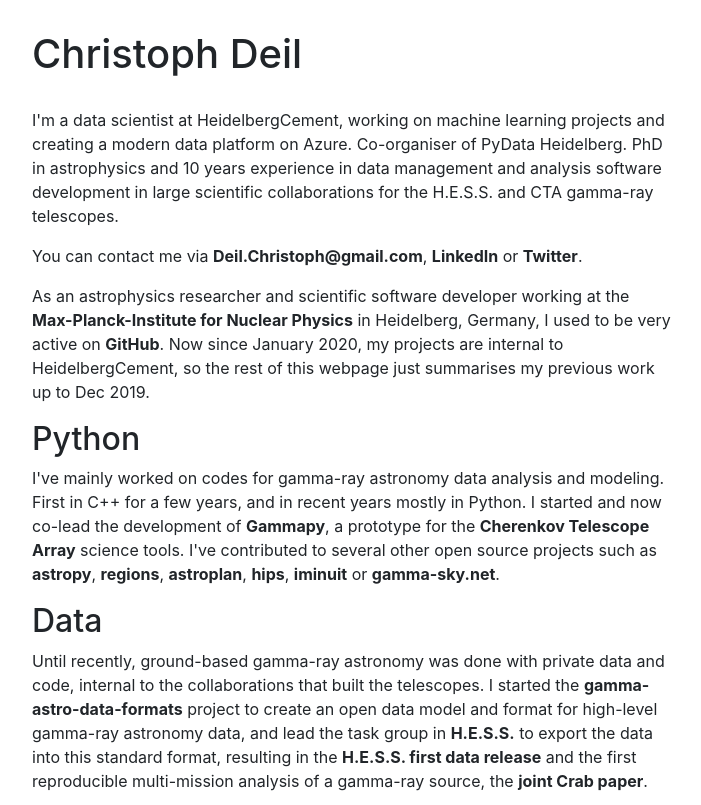
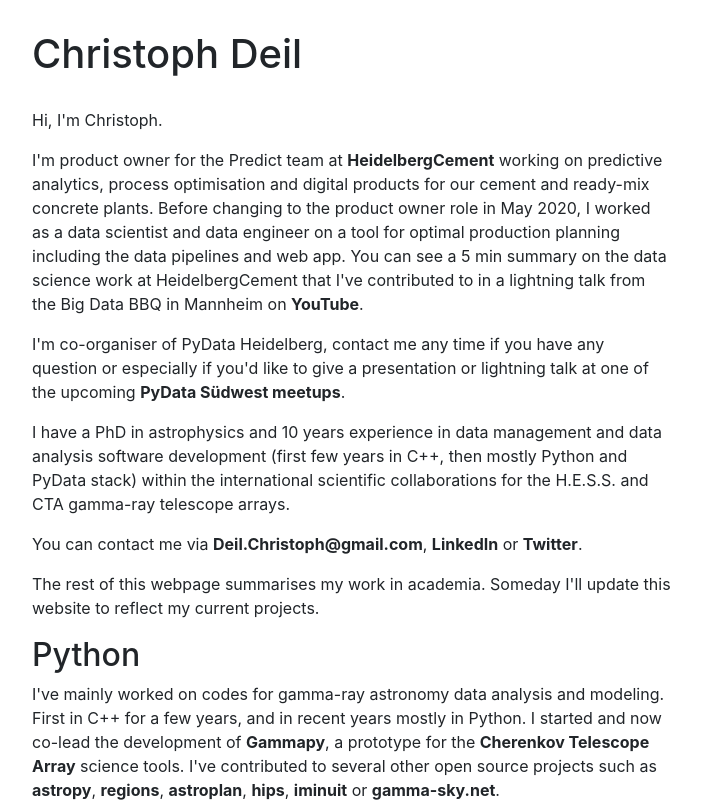
Before and after one commit to cdeil/cdeil.github.io, a plain HTML site: page index.html in a window 1280 px wide. Shown: the top 805 px of the page, without its empty margins (288-989 px from the left). Drawn offline with nearby package versions, Linux system fonts and the light colour scheme.

Commit message:
update index.html

```diff
--- a/index.html
+++ b/index.html
@@ -22,21 +22,31 @@
         <div class="col-md-12">
             <h1 id="christoph">Christoph Deil</h1>
             <p>
-                I'm a data scientist at HeidelbergCement, working on machine learning projects and creating
-                a modern data platform on Azure. Co-organiser of PyData Heidelberg. PhD in astrophysics
-                and 10 years experience in data management and analysis software development in large
-                scientific collaborations for the H.E.S.S. and CTA gamma-ray telescopes.
+                Hi, I'm Christoph.
+            </p>
+            <p>
+                I'm product owner for the Predict team at <a href="https://heidelbergcement.com/">HeidelbergCement</a> working on predictive analytics,
+                process optimisation and digital products for our cement and ready-mix concrete plants.
+                Before changing to the product owner role in May 2020, I worked as a data scientist and data engineer
+                on a tool for optimal production planning including the data pipelines and web app.
+                You can see a 5 min summary on the data science work at HeidelbergCement that I've contributed to
+                in a lightning talk from the Big Data BBQ in Mannheim on <a href="https://youtu.be/n-IiRKvorLM">YouTube</a>.
+            </p><p>
+                I'm co-organiser of PyData Heidelberg, contact me any time if you have any question or especially if you'd
+                like to give a presentation or lightning talk at one of the upcoming <a href="https://www.meetup.com/PyData-Suedwest/">PyData Südwest meetups</a>.
+            </p><p>
+                I have a PhD in astrophysics and 10 years experience in data management
+                and data analysis software development (first few years in C++, then mostly Python and PyData stack)
+                within the international scientific collaborations for the H.E.S.S. and CTA gamma-ray telescope arrays.
+            </p>
             <p>
                 You can contact me via <a href="mailto:Deil.Christoph@gmail.com">Deil.Christoph@gmail.com</a>,
                 <a href="https://www.linkedin.com/in/christophdeil">LinkedIn</a> or
                 <a href="https://twitter.com/ChristophDeil">Twitter</a>.
             </p>
             <p>
-                As an astrophysics researcher and scientific software developer working at the
-                <a href="https://www.mpi-hd.mpg.de">Max-Planck-Institute for Nuclear Physics</a> in Heidelberg,
-                Germany, I used to be very active on <a href="https://github.com/cdeil">GitHub</a>.
-                Now since January 2020, my projects are internal to HeidelbergCement,
-                so the rest of this webpage just summarises my previous work up to Dec 2019.
+                The rest of this webpage summarises my work in academia.
+                Someday I'll update this website to reflect my current projects.
             </p>
             <h2 id="python">Python</h2>
             <p>
@@ -97,6 +107,9 @@
             </p>
             <ul>
                 <li>
+                    <a href="download/2021-09-24_PyData_HeidelbergCement_Lightning_Talk.pdf">PyData to build our future</a>, 5 min lightning talk on data science at HeidelbergCement at Big Data BBQ in Mannheim (<a href="https://youtu.be/n-IiRKvorLM">YouTube</a>)
+                </li>
+                <li>
                     <a href="download/2019-10-10_PyConDE_Deil_Debug_Python.pdf">10 ways to debug Python code</a> at PyConDE in
                     Berlin in 2019 (<a href="https://youtu.be/cokP4XAhcwo">YouTube</a>, <a href="https://github.com/cdeil/pyconde2019-debugging">Github</a>)
                 </li>
```
